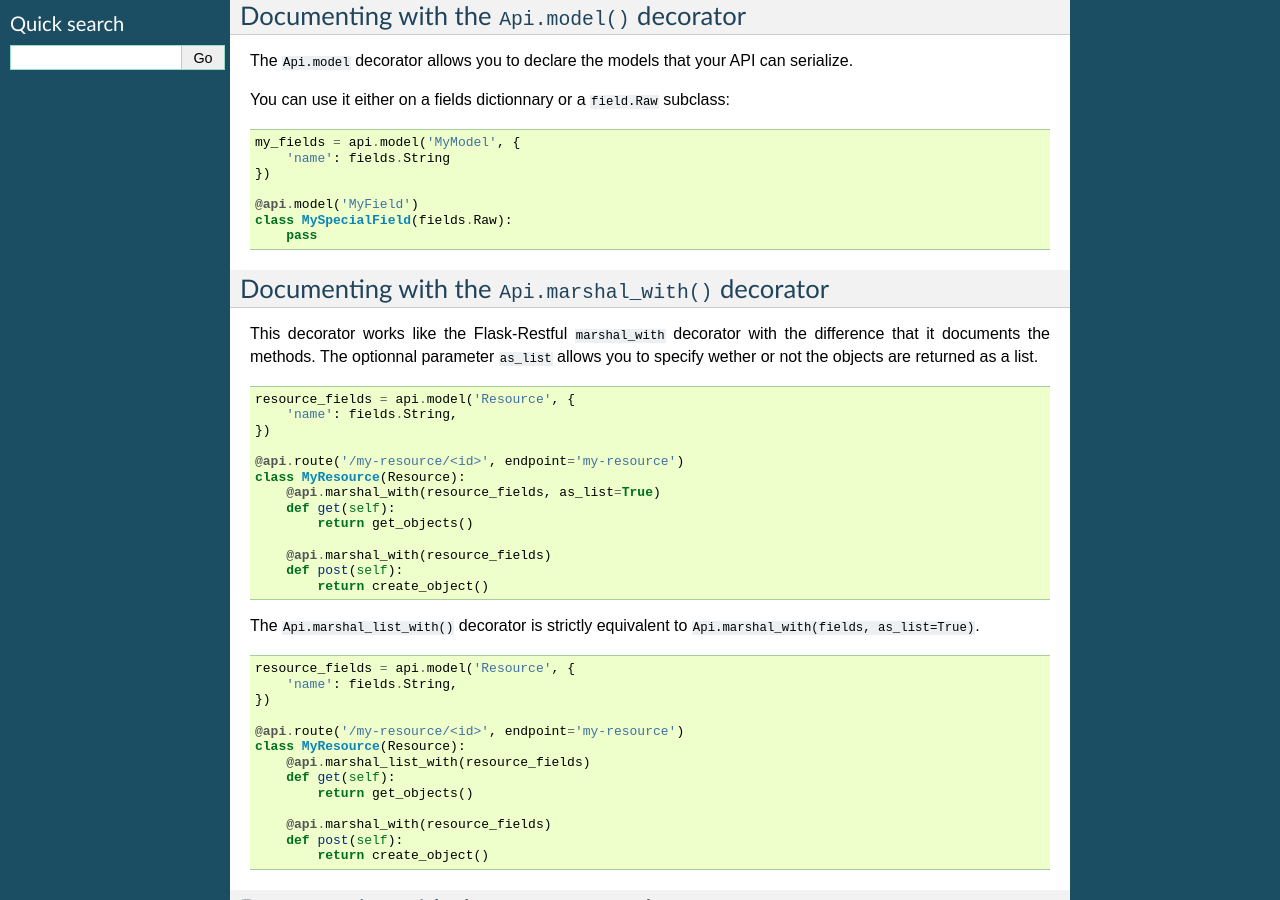
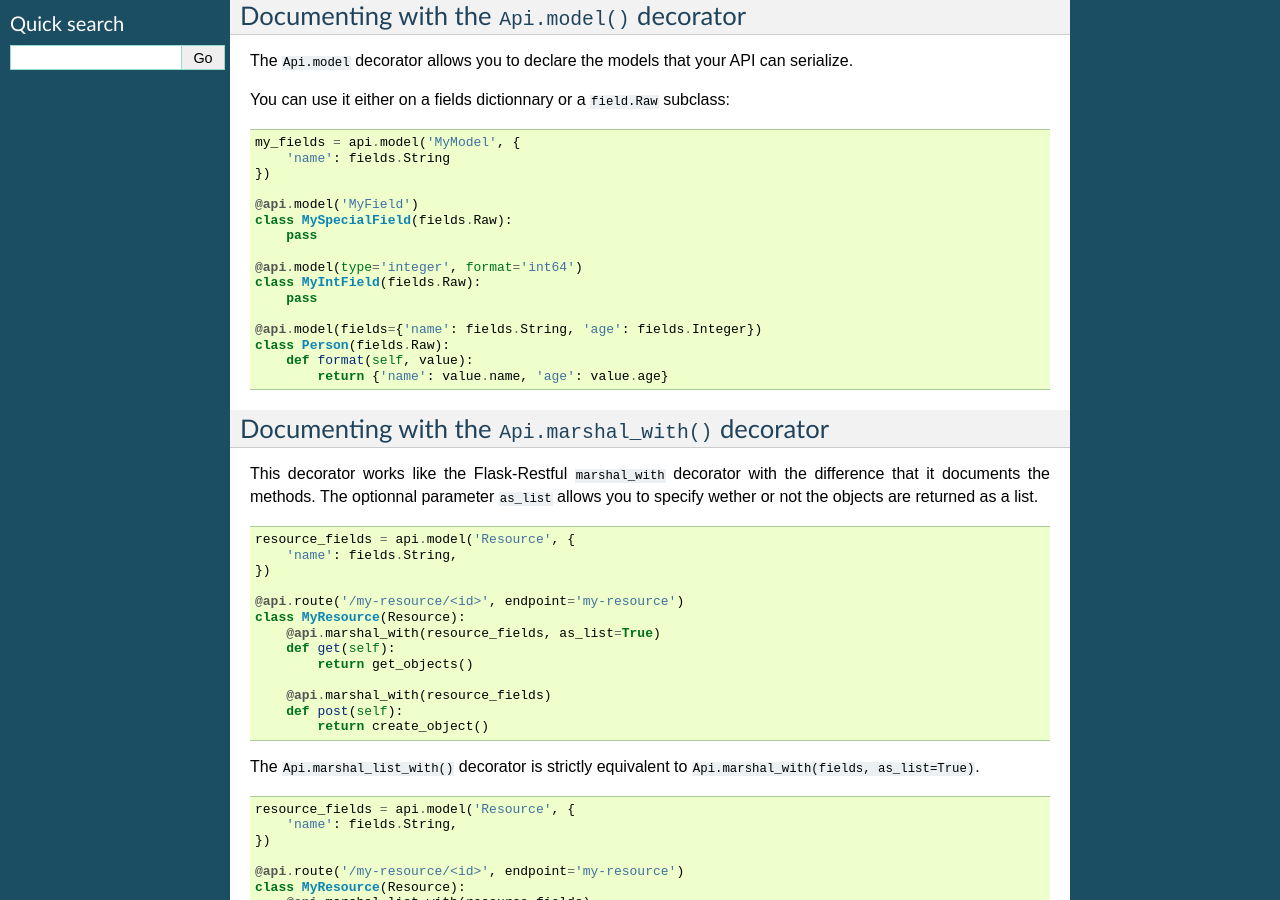
Before and after one commit to noirbizarre/flask-restplus, a Sphinx documentation site: the page built from doc/documenting.rst, in a window 1280 px wide and 900 px high, scrolled down 479 px. Built offline with Sphinx 7.4.7, drawn with Linux system fonts in a browser that asks for light colours.

Commit message:
More documentation

```diff
--- a/doc/documenting.rst
+++ b/doc/documenting.rst
@@ -43,6 +43,16 @@ You can use it either on a fields dictionnary or a ``field.Raw`` subclass:
     @api.model('MyField')
     class MySpecialField(fields.Raw):
         pass
+
+    @api.model(type='integer', format='int64')
+    class MyIntField(fields.Raw):
+        pass
+
+    @api.model(fields={'name': fields.String, 'age': fields.Integer})
+    class Person(fields.Raw):
+        def format(self, value):
+            return {'name': value.name, 'age': value.age}
+
 
 
 Documenting with the ``Api.marshal_with()`` decorator
--- a/doc/syntaxic_sugar.rst
+++ b/doc/syntaxic_sugar.rst
@@ -37,16 +37,20 @@ You can optionnaly provide class-wide documentation:
         def get(self, id):
             return {}
 
+
 The namespace object provide the same feature:
 
 .. code-block:: python
 
-    ns = api.namespcae('ns', 'Some namespace')
+    ns = api.namespace('ns', 'Some namespace')
 
+    # Will ba available to /api/ns/my-resource/<id>
     @ns.route('/my-resource/<id>', endpoint='my-resource')
     class MyResource(Resource):
         def get(self, id):
             return {}
+
+All routes within a namespace are prefixed with the namespace name.
 
 
 ``abort`` shortcut
```
Also changed, not shown: doc/api.rst (+9 -0 lines).
